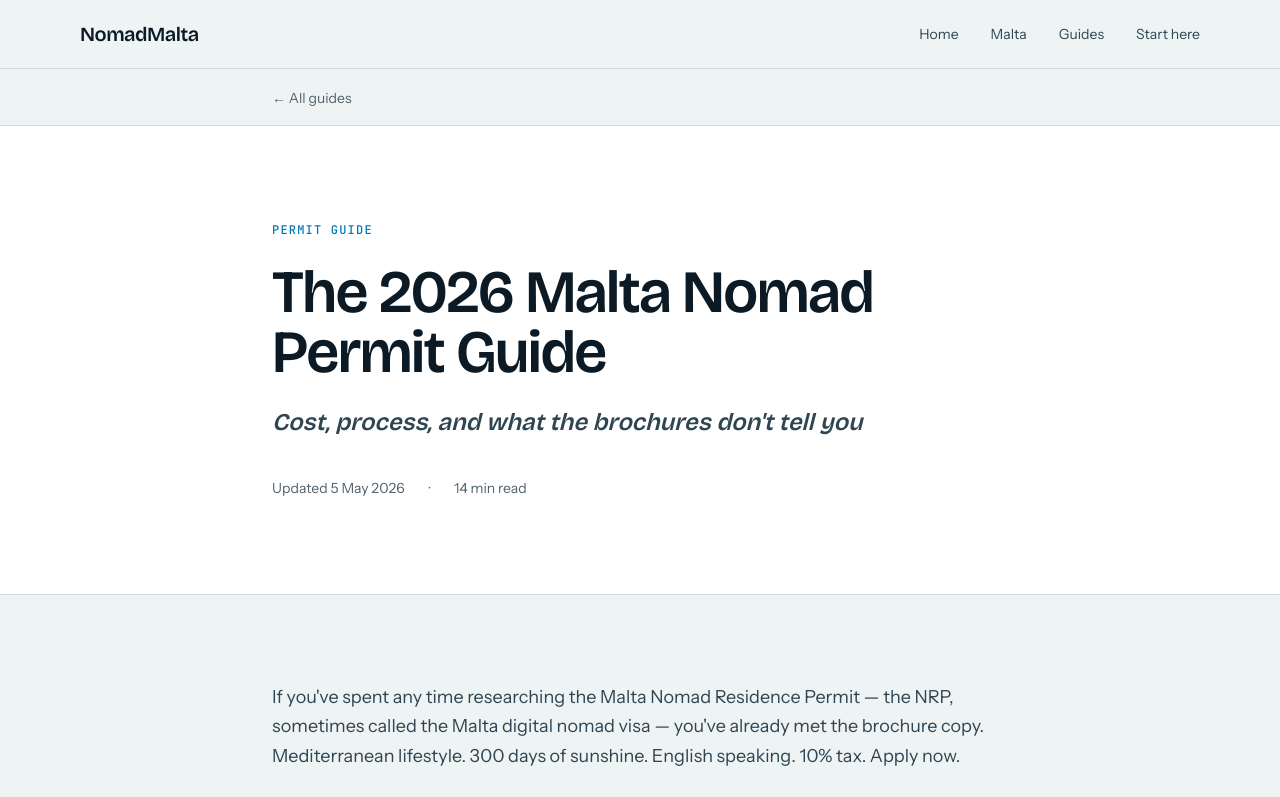
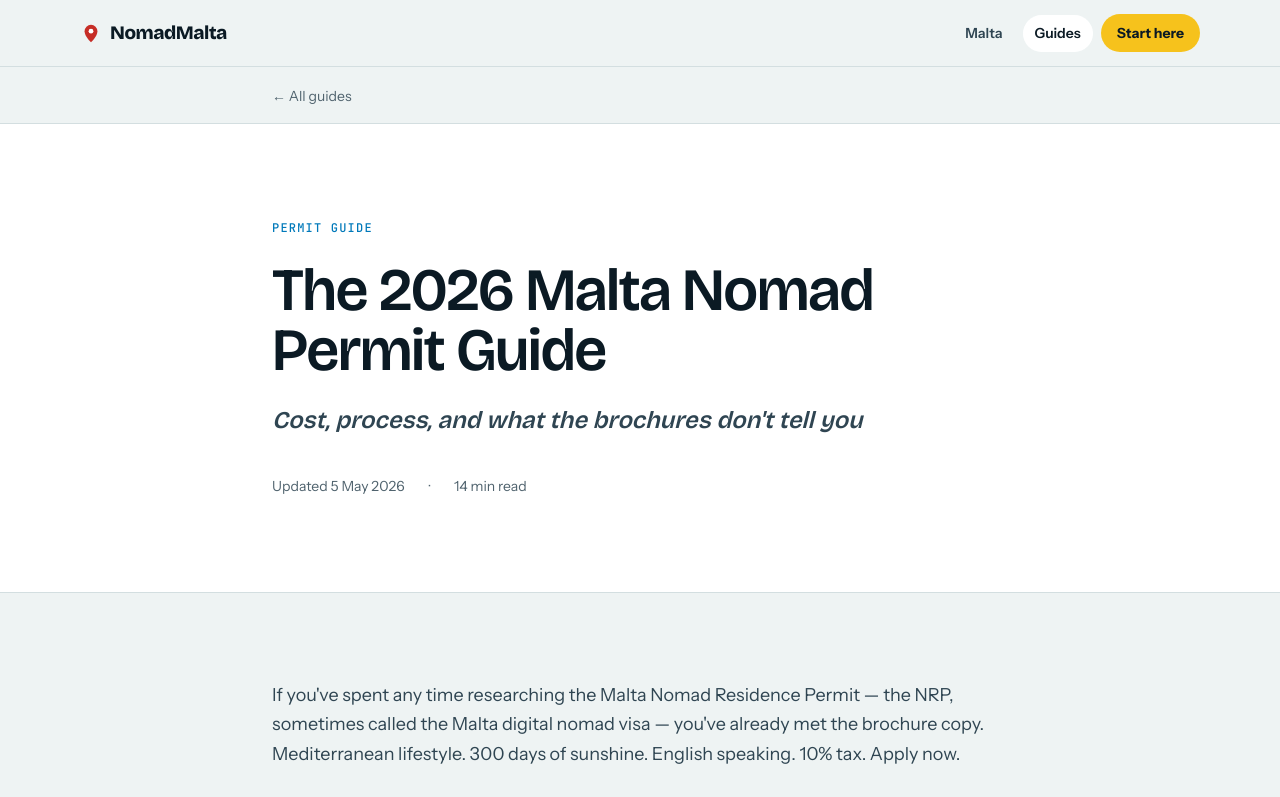
Before and after one commit to licsuj/nomadproject, a React (Vite) app: page /guides/2026-malta-nrp-guide in a window 1280 px wide. Shown: the top 797 px of the page. Built offline with nearby package versions, Linux system fonts and the light colour scheme.

Commit message:
Add files via upload

```diff
--- a/src/components/ArticleRenderer.tsx
+++ b/src/components/ArticleRenderer.tsx
@@ -1,3 +1,4 @@
+import { Children, isValidElement, type ReactNode } from 'react';
 import ReactMarkdown from 'react-markdown';
 import remarkGfm from 'remark-gfm';
 
@@ -5,14 +6,39 @@ interface ArticleRendererProps {
   body: string;
 }
 
+/** Plain text of a heading's children */
+export function textOf(node: ReactNode): string {
+  return Children.toArray(node)
+    .map((c) => (typeof c === 'string' || typeof c === 'number' ? String(c) : isValidElement(c) ? textOf((c.props as { children?: ReactNode }).children) : ''))
+    .join('');
+}
+
+/** URL-safe id for a heading, e.g. "Step 1: Preliminary check" -> "step-1-preliminary-check" */
+export function slugify(text: string): string {
+  return text
+    .toLowerCase()
+    .normalize('NFKD')
+    .replace(/[̀-ͯ]/g, '')
+    .replace(/[^a-z0-9]+/g, '-')
+    .replace(/^-+|-+$/g, '');
+}
+
 /**
- * Renders article markdown body with editorial typography.
- * Wraps in `prose-nomadmalta` class which is defined in src/styles/index.css.
+ * Renders article markdown with editorial typography.
+ * H2/H3 get stable ids so readers, search engines and AI answers can link to a section.
  */
 export default function ArticleRenderer({ body }: ArticleRendererProps) {
   return (
     <article className="prose-nomadmalta">
-      <ReactMarkdown remarkPlugins={[remarkGfm]}>{body}</ReactMarkdown>
+      <ReactMarkdown
+        remarkPlugins={[remarkGfm]}
+        components={{
+          h2: ({ children }) => <h2 id={slugify(textOf(children))}>{children}</h2>,
+          h3: ({ children }) => <h3 id={slugify(textOf(children))}>{children}</h3>,
+        }}
+      >
+        {body}
+      </ReactMarkdown>
     </article>
   );
 }
--- a/src/components/SiteFooter.tsx
+++ b/src/components/SiteFooter.tsx
@@ -2,78 +2,41 @@ import { Link } from 'react-router-dom';
 
 export default function SiteFooter() {
   return (
-    <footer className="border-t border-border bg-paper">
-      <div className="container max-w-6xl py-12">
-        <div className="grid grid-cols-1 md:grid-cols-3 gap-10">
+    <footer className="panel-dark mt-0">
+      <div className="container max-w-6xl relative py-14">
+        <div className="grid grid-cols-1 gap-10 md:grid-cols-3">
           <div>
-            <div className="font-display text-lg text-ink font-medium mb-3">
-              NomadMalta
-            </div>
-            <p className="text-sm text-ink-mute leading-relaxed">
+            <div className="font-display text-xl font-extrabold text-white mb-3">NomadMalta</div>
+            <p className="text-sm leading-relaxed text-on-dark-mute">
               Independent editorial coverage of the Malta Nomad Residence
               Permit, written from Malta.
             </p>
           </div>
           <div>
-            <div className="text-xs uppercase tracking-widest text-ink-mute font-mono mb-3">
-              Read
-            </div>
+            <div className="eyebrow-dark mb-3">Read</div>
             <ul className="space-y-2 text-sm">
-              <li>
-                <Link
-                  to="/guides"
-                  className="text-ink-soft hover:text-ink transition-colors"
-                >
-                  All guides
-                </Link>
-              </li>
-              <li>
-                <Link
-                  to="/guides/2026-malta-nrp-guide"
-                  className="text-ink-soft hover:text-ink transition-colors"
-                >
-                  The 2026 Permit Guide
-                </Link>
-              </li>
-              <li>
-                <Link
-                  to="/malta"
-                  className="text-ink-soft hover:text-ink transition-colors"
-                >
-                  Malta in 12 facts
-                </Link>
-              </li>
+              <li><Link to="/guides" className="text-on-dark hover:text-white no-underline">All guides</Link></li>
+              <li><Link to="/guides/2026-malta-nrp-guide" className="text-on-dark hover:text-white no-underline">The 2026 Permit Guide</Link></li>
+              <li><Link to="/malta" className="text-on-dark hover:text-white no-underline">Malta in 12 facts</Link></li>
             </ul>
           </div>
           <div>
-            <div className="text-xs uppercase tracking-widest text-ink-mute font-mono mb-3">
-              About
-            </div>
+            <div className="eyebrow-dark mb-3">About</div>
             <ul className="space-y-2 text-sm mb-4">
+              <li><Link to="/about" className="text-on-dark hover:text-white no-underline">About this site</Link></li>
               <li>
-                <Link
-                  to="/about"
-                  className="text-ink-soft hover:text-ink transition-colors"
-                >
-                  About this site
-                </Link>
-              </li>
-              <li>
-                <a
-                  href="mailto:hello@nomadmalta.com"
-                  className="text-ink-soft hover:text-ink transition-colors"
-                >
-                  Contact
+                <a href="mailto:hello@nomadmalta.com" className="text-on-dark hover:text-white no-underline">
+                  hello@nomadmalta.com
                 </a>
               </li>
             </ul>
-            <p className="text-xs text-ink-mute leading-relaxed">
+            <p className="text-xs leading-relaxed text-on-dark-mute">
               Not a law firm. Not a licensed agent. Editorial only.
               Recommendations may include affiliate or referral links.
             </p>
           </div>
         </div>
-        <div className="mt-12 pt-6 border-t border-border text-xs text-ink-mute">
+        <div className="mt-12 border-t border-white/15 pt-6 text-xs text-on-dark-mute">
           © {new Date().getFullYear()} NomadMalta · Information only · Not
           legal, tax, or immigration advice
         </div>
--- a/src/components/SiteHeader.tsx
+++ b/src/components/SiteHeader.tsx
@@ -1,42 +1,41 @@
-import { Link, useLocation } from 'react-router-dom';
+import { Link, NavLink } from 'react-router-dom';
+
+const nav = [
+  { to: '/malta', label: 'Malta' },
+  { to: '/guides', label: 'Guides' },
+];
 
 export default function SiteHeader() {
-  const location = useLocation();
-  const isHome = location.pathname === '/';
-
   return (
-    <header className="border-b border-border bg-background">
-      <div className="container max-w-6xl flex items-center justify-between py-5">
-        <Link
-          to="/"
-          className="font-display text-xl text-ink font-medium tracking-tight hover:opacity-80 transition-opacity"
-        >
-          NomadMalta
+    <header className="sticky top-0 z-20 border-b border-line bg-salt/90 backdrop-blur supports-[backdrop-filter]:bg-salt/75">
+      <div className="container max-w-6xl flex items-center justify-between gap-4 py-3.5">
+        <Link to="/" className="flex items-center gap-2 no-underline" aria-label="NomadMalta home">
+          <svg viewBox="0 0 24 24" className="h-[22px] w-[22px] flex-none" aria-hidden="true">
+            <path d="M12 22s7-6.2 7-12a7 7 0 1 0-14 0c0 5.8 7 12 7 12Z" fill="#C62D26" />
+            <circle cx="12" cy="10" r="2.6" fill="#fff" />
+          </svg>
+          <span className="font-display text-[19px] font-extrabold tracking-tight text-ink">NomadMalta</span>
         </Link>
-        <nav className="flex items-center gap-8 text-sm">
-          {!isHome && (
-            <Link
-              to="/"
-              className="text-ink-soft hover:text-ink transition-colors"
+        <nav aria-label="Main" className="flex items-center gap-1 sm:gap-2 text-[14px] font-semibold">
+          {nav.map((n) => (
+            <NavLink
+              key={n.to}
+              to={n.to}
+              className={({ isActive }) =>
+                `hidden sm:inline-flex rounded-full px-3 py-2 no-underline transition-colors ${
+                  isActive ? 'bg-card text-ink' : 'text-ink-soft hover:text-ink'
+                }`
+              }
             >
-              Home
-            </Link>
-          )}
-          <Link
-            to="/malta"
-            className="text-ink-soft hover:text-ink transition-colors"
-          >
-            Malta
-          </Link>
-          <Link
-            to="/guides"
-            className="text-ink-soft hover:text-ink transition-colors"
-          >
+              {n.label}
+            </NavLink>
+          ))}
+          <Link to="/guides" className="sm:hidden rounded-full px-3 py-2 text-ink-soft no-underline">
             Guides
           </Link>
           <Link
             to="/guides/2026-malta-nrp-guide"
-            className="text-ink-soft hover:text-ink transition-colors"
+            className="inline-flex min-h-[38px] items-center whitespace-nowrap rounded-full bg-luzzu px-4 font-bold text-ink no-underline hover:brightness-95"
           >
             Start here
           </Link>
```
